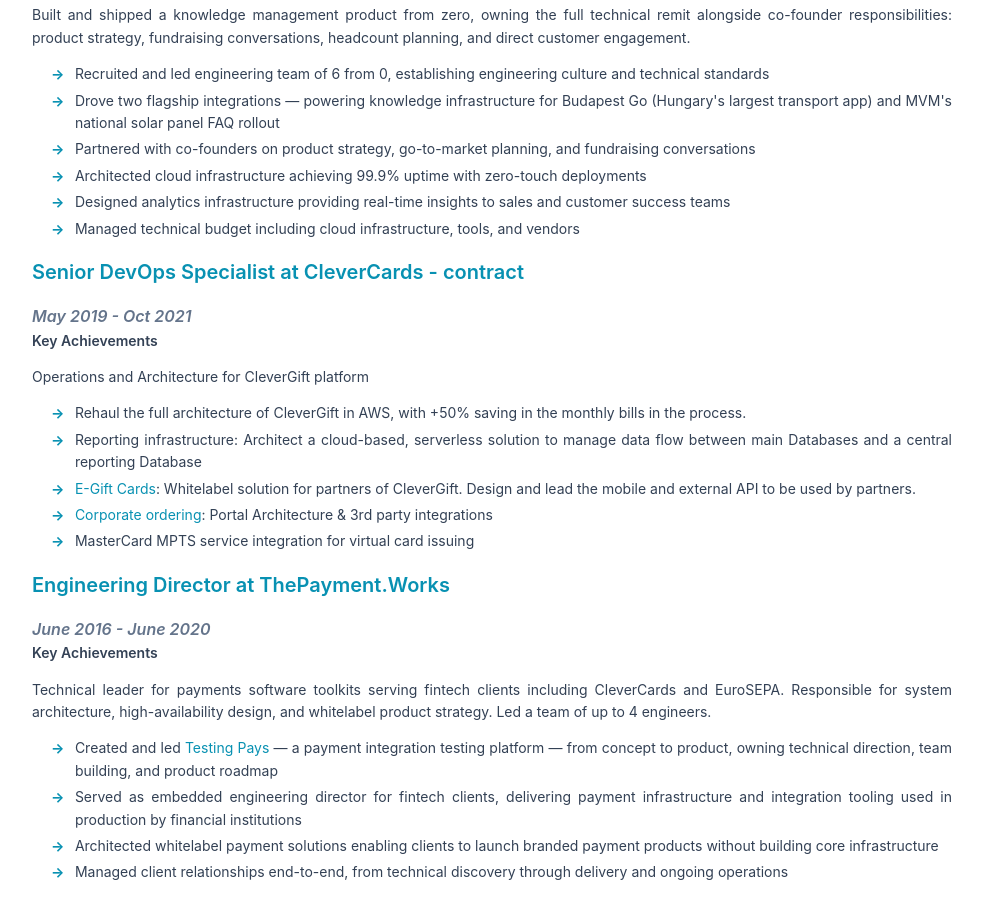
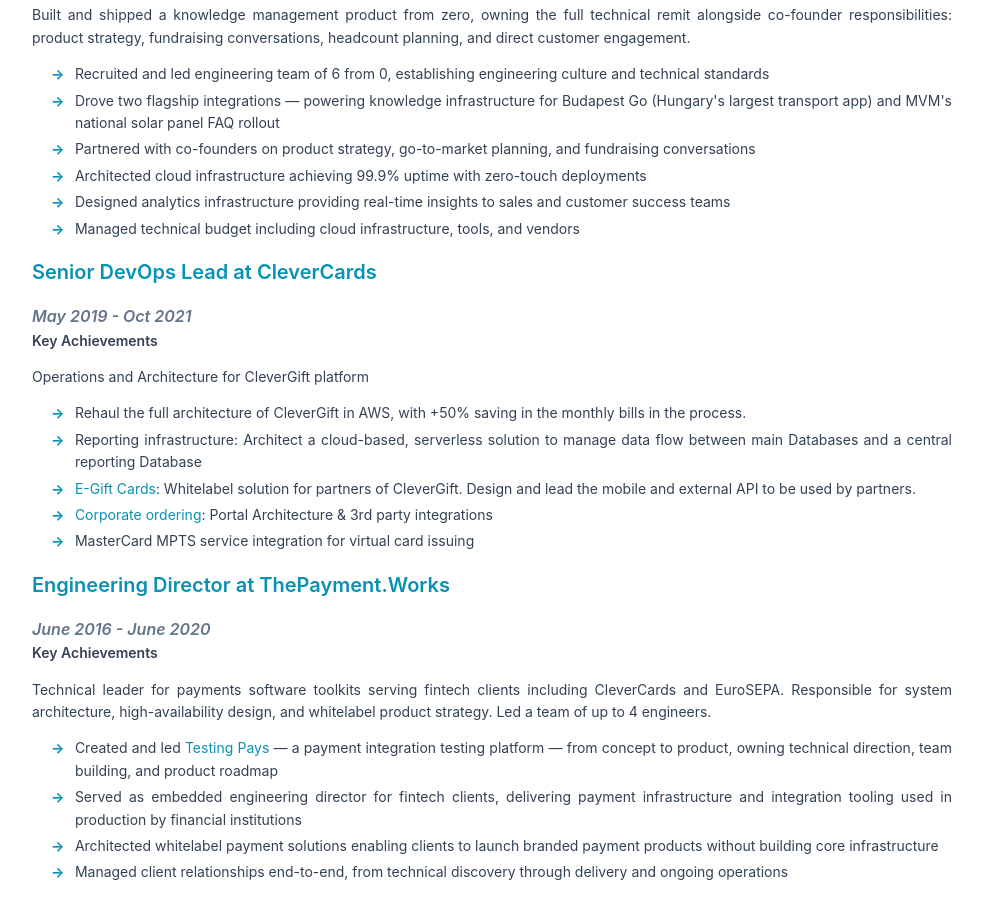
Before and after one commit to marjaimate/marjaimate.github.io, a Jekyll site: the page built from cv.html, in a window 1280 px wide and 900 px high, scrolled down 1392 px. Shown: the whole window, without its empty margins (148-1130 px from the left). Built offline with Jekyll 4.4.1, drawn with Linux system fonts in a browser that asks for light colours.

Commit message:
Title update

```diff
--- a/cv.html
+++ b/cv.html
@@ -57,7 +57,7 @@
         <li>Managed technical budget including cloud infrastructure, tools, and vendors</li>
       </ul>
 
-    <h3>Senior DevOps Specialist at CleverCards - contract</h3>
+    <h3>Senior DevOps Lead at CleverCards</h3>
     <h4>May 2019 - Oct 2021</h4>
     <h5>Key Achievements</h5>
     <p class="key-points">
```
Also changed, not shown: 1 other file.
